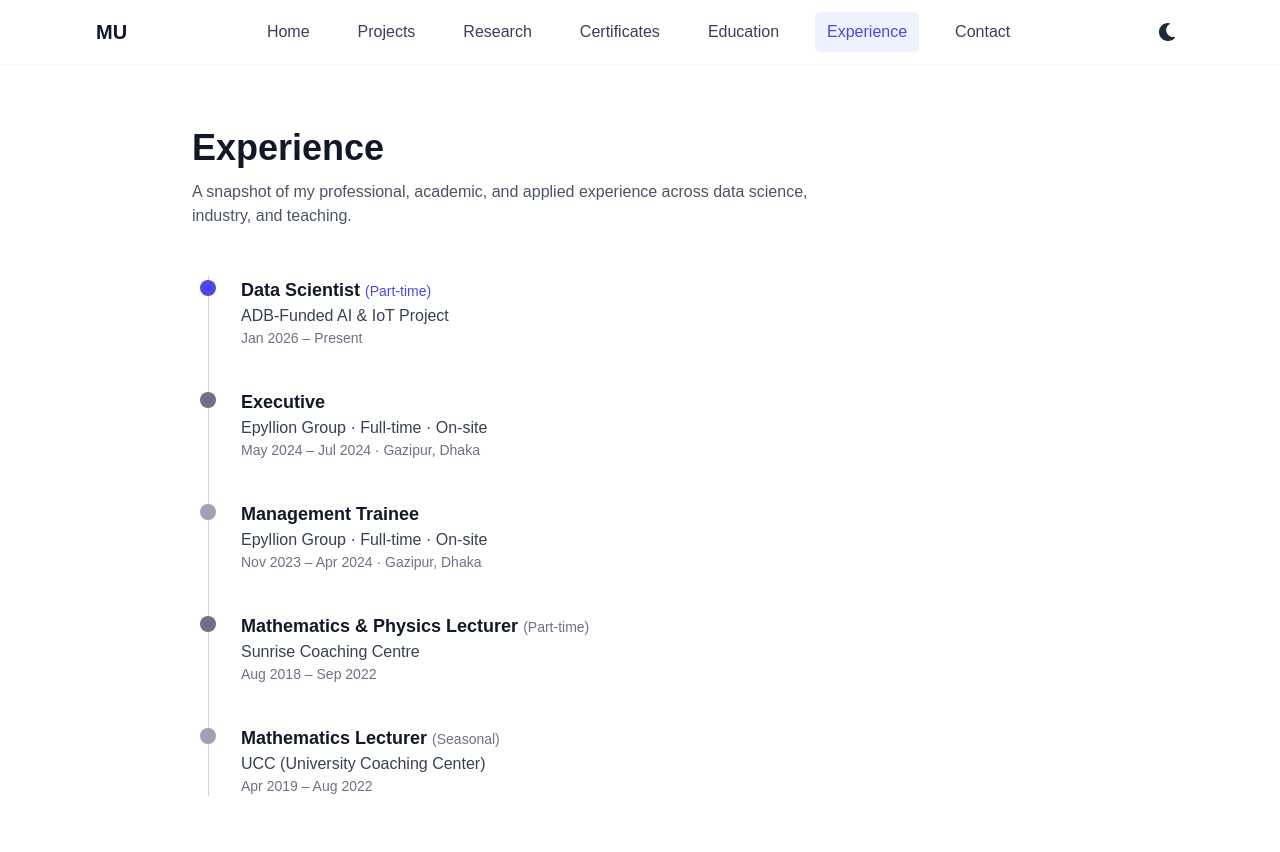
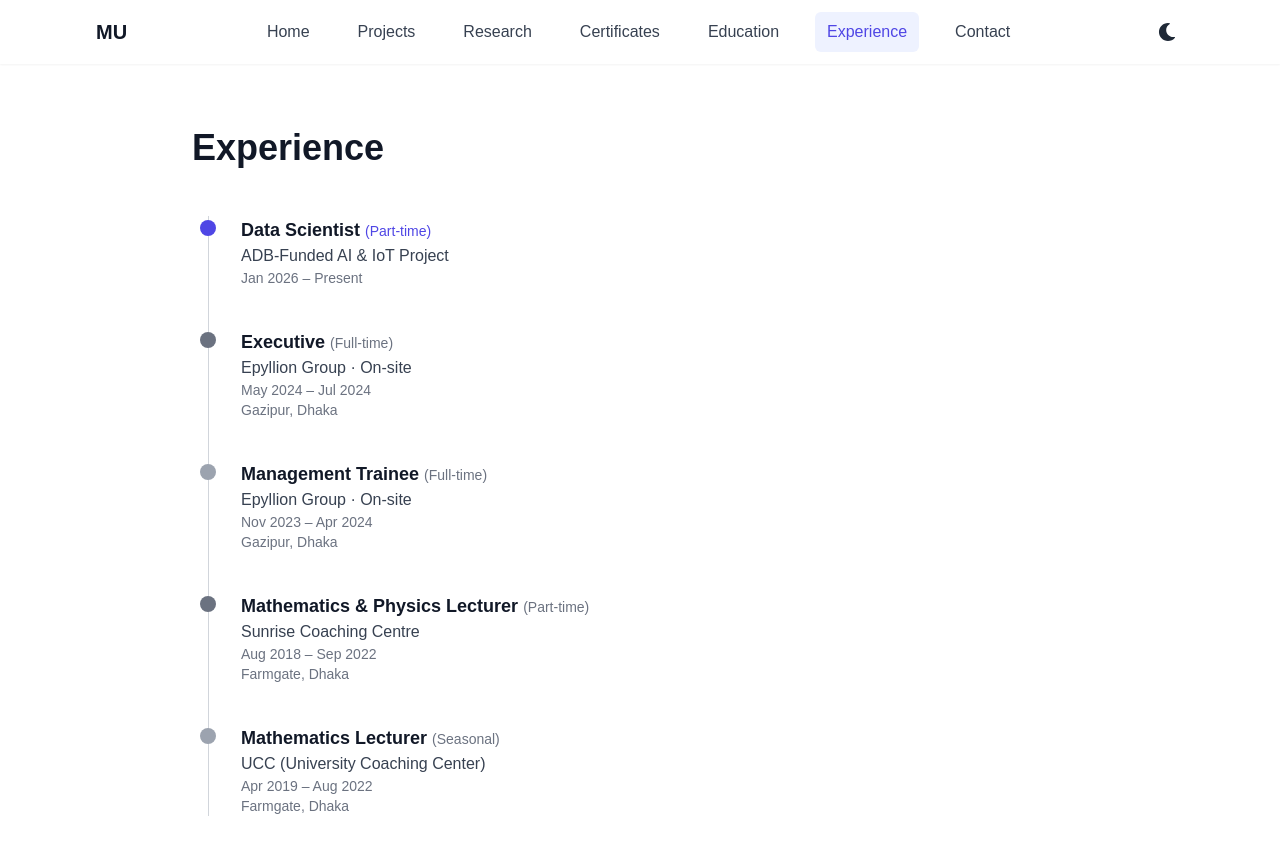
Before and after one commit to Mahir-Uddin0/portfolio_website, a Next.js app: page /experience in a window 1280 px wide. Shown: the top 852 px of the page. Built offline with nearby package versions, Linux system fonts and the light colour scheme.

Commit message:
Updated Experience section

```diff
--- a/pages/experience.js
+++ b/pages/experience.js
@@ -8,10 +8,10 @@ export default function Experience() {
           <h1 className="text-4xl font-bold text-gray-900 dark:text-white">
             Experience
           </h1>
-          <p className="mt-3 text-gray-600 dark:text-gray-400 max-w-2xl">
+          {/* <p className="mt-3 text-gray-600 dark:text-gray-400 max-w-2xl">
             A snapshot of my professional, academic, and applied experience across data science,
             industry, and teaching.
-          </p>
+          </p> */}
         </div>
 
         {/* Timeline */}
@@ -37,13 +37,16 @@ export default function Experience() {
             <span className="absolute -left-[9px] top-1 w-4 h-4 rounded-full bg-gray-500"></span>
 
             <h2 className="text-lg font-semibold text-gray-900 dark:text-white">
-              Executive
+              Executive <span className="text-sm font-medium text-gray-500">(Full-time)</span>
             </h2>
             <p className="text-gray-700 dark:text-gray-300">
-              Epyllion Group · Full-time · On-site
+              Epyllion Group  · On-site
             </p>
             <p className="text-sm text-gray-500 dark:text-gray-500">
-              May 2024 – Jul 2024 · Gazipur, Dhaka
+              May 2024 – Jul 2024
+            </p>
+            <p className="text-sm text-gray-500 dark:text-gray-500">
+              Gazipur, Dhaka
             </p>
           </div>
 
@@ -51,13 +54,16 @@ export default function Experience() {
             <span className="absolute -left-[9px] top-1 w-4 h-4 rounded-full bg-gray-400"></span>
 
             <h2 className="text-lg font-semibold text-gray-900 dark:text-white">
-              Management Trainee
+              Management Trainee <span className="text-sm font-medium text-gray-500">(Full-time)</span>
             </h2>
             <p className="text-gray-700 dark:text-gray-300">
-              Epyllion Group · Full-time · On-site
+              Epyllion Group · On-site
             </p>
             <p className="text-sm text-gray-500 dark:text-gray-500">
-              Nov 2023 – Apr 2024 · Gazipur, Dhaka
+              Nov 2023 – Apr 2024
+            </p>
+            <p className="text-sm text-gray-500 dark:text-gray-500">
+              Gazipur, Dhaka
             </p>
           </div>
 
@@ -74,6 +80,9 @@ export default function Experience() {
             <p className="text-sm text-gray-500 dark:text-gray-500">
               Aug 2018 – Sep 2022
             </p>
+            <p className="text-sm text-gray-500 dark:text-gray-500">
+              Farmgate, Dhaka
+            </p>
           </div>
 
           {/* UCC */}
@@ -89,6 +98,9 @@ export default function Experience() {
             <p className="text-sm text-gray-500 dark:text-gray-500">
               Apr 2019 – Aug 2022
             </p>
+            <p className="text-sm text-gray-500 dark:text-gray-500">
+              Farmgate, Dhaka
+            </p>
           </div>
 
         </div>
```
